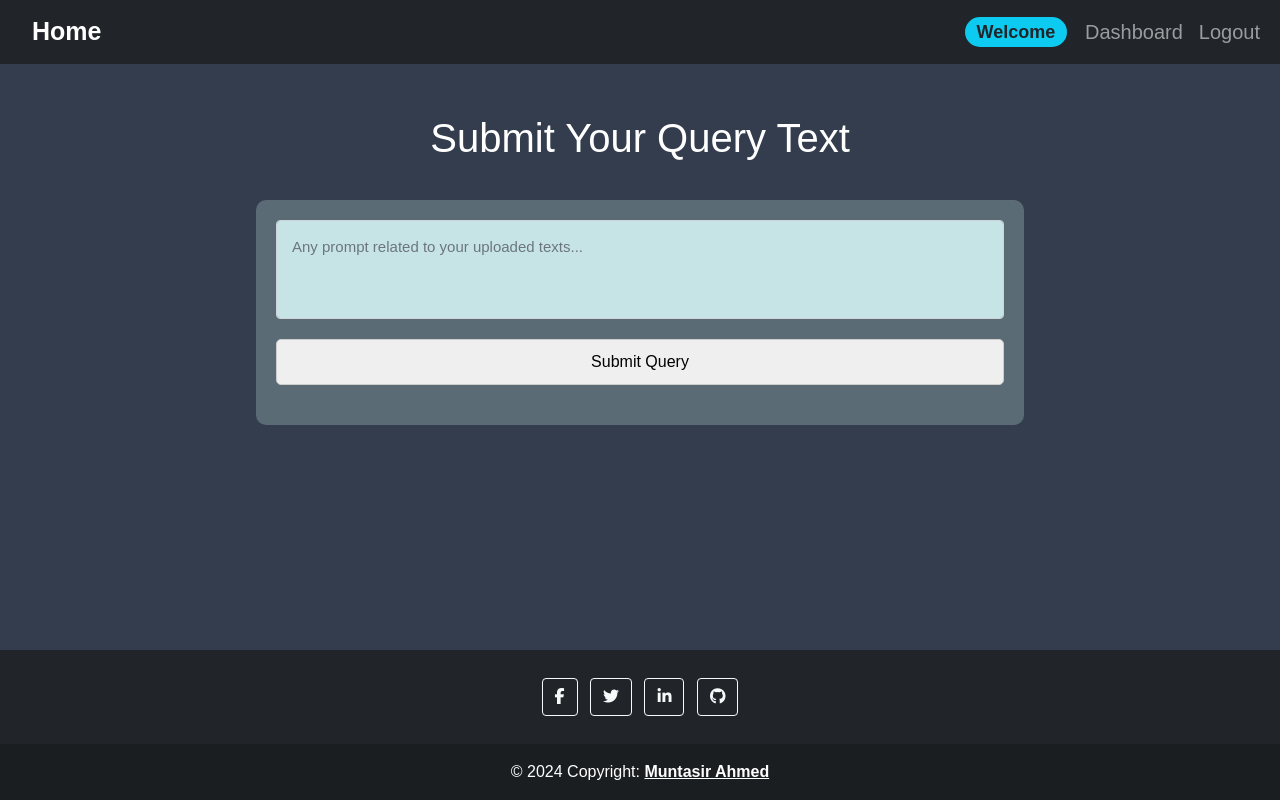
After one commit to Muntasir2179/multimodal-image-similarity-search-using-chromadb, a Django app: page /file-upload/similarity-search-text/ in a window 1280 px wide. The commit adds this page. Run offline with Django 5.2, Linux system fonts and the light colour scheme; the visitor is signed in with stand-in values (Sample User, id 1).

Commit message:
query pages added and query text access in backend

```diff
--- a/image_search/urls.py
+++ b/image_search/urls.py
@@ -7,5 +7,6 @@ urlpatterns = [
     path('signup/', view=views.signup_function, name='signup'),
     path('logout/', view=views.logout_function, name='logout'),
     path('file-upload/', view=views.file_upload, name='file_upload'),
-    path('file-upload/similarity-search/', view=views.similarity_search, name='similarity_search'),
+    path('file-upload/similarity-search-text/', view=views.similarity_search_text, name='similarity_search_text'),
+    path('file-upload/similarity-search-image/', view=views.similarity_search_image, name='similarity_search_image'),
 ]
--- a/image_search/views.py
+++ b/image_search/views.py
@@ -5,6 +5,7 @@ from django.contrib.auth.models import User
 from django.contrib.auth.decorators import login_required
 from zipfile import ZipFile
 import os
+import shutil
 from dashboard.settings import BASE_DIR
 from .chromadb_operations import ChromadbOperations
 
@@ -83,6 +84,29 @@ def signup_function(request):
 
 
 def logout_function(request):
+    # clearing previous data in uploads folder
+    if len(os.listdir(path=BASE_DIR / 'uploads')) != 0:
+        files = os.listdir(path=BASE_DIR / 'uploads')
+        for item in files:
+            # if it is a file
+            if os.path.isfile(BASE_DIR / f'uploads/{item}'):
+                os.remove(path=BASE_DIR / f'uploads/{item}')
+
+            # if it is a directory
+            if os.path.isdir(BASE_DIR / f'uploads/{item}'):
+                shutil.rmtree(path=BASE_DIR / f'uploads/{item}')
+
+    # cleaning the previous vector data
+    if len(os.listdir(path=BASE_DIR / 'database')) != 0:
+        files = os.listdir(path=BASE_DIR / 'database')
+        for item in files:
+            # if it is a file
+            if os.path.isfile(path=BASE_DIR / f"database/{item}"):
+                os.remove(path=BASE_DIR / f"database/{item}")
+
+            # if it is a directory
+            if os.path.isdir(BASE_DIR / f"database/{item}"):
+                shutil.rmtree(path=BASE_DIR / f"database/{item}")
     logout(request=request)
     return redirect('login')
 
@@ -94,36 +118,62 @@ def index(request):
 
 @login_required(login_url='login')
 def file_upload(request):
-    return render(request=request, template_name='upload.html')
+    if request.method == 'GET':
+        return render(request=request, template_name='upload.html')
+    else:
+        if len(request.FILES.getlist('files')) == 0:
+            # if user did not uploaded any file then redirect to the same page
+            return redirect('file_upload')
+        else:
+            uploaded_file = request.FILES.getlist('files')[0]
+            try:
+                with open(f"uploads/{uploaded_file.name}", 'wb') as destination_file:
+                    for chunk in uploaded_file.chunks():
+                        destination_file.write(chunk)
+                destination_file.close()
+
+                # extracting contents from the zip file
+                with ZipFile(f'uploads/{uploaded_file.name}', 'r') as zip_ref:
+                    os.makedirs('uploads/images', exist_ok=True)
+                    zip_ref.extractall('uploads/images')
+
+                os.remove(f"uploads/{uploaded_file.name}")
+                print("[INFO] Data extraction complete")
+
+                vector_operations.insert_data(BASE_DIR / "uploads/images/")
+
+                # switching to search mode based of user choice
+                print(request.POST['search_mode'])
+                if request.POST['search_mode'] == 'text':
+                    return render(request=request, template_name='query_with_text.html')
+                elif request.POST['search_mode'] == 'image':
+                    return render(request=request, template_name='query_with_image.html')
+                else:
+                    return redirect('file_upload')
+            except Exception as e:
+                print(e)
+                return redirect('file_upload')
 
 
 @login_required(login_url='login')
-def similarity_search(request):
-    print(request.POST['search_mode'])
-    if len(request.FILES.getlist('files')) == 0:
-        # if user did not uploaded any file then redirect to the same page
-        return redirect('file_upload')
+def similarity_search_text(request):
+    if request.method == "POST":
+        query_text = request.POST['query']
+        print(query_text)
+        return redirect('similarity_search_text')
     else:
-        uploaded_file = request.FILES.getlist('files')[0]
-        try:
-            with open(f"uploads/{uploaded_file.name}", 'wb') as destination_file:
-                for chunk in uploaded_file.chunks():
-                    destination_file.write(chunk)
-            destination_file.close()
+        return render(request=request, template_name='query_with_text.html')
 
-            # extracting contents from the zip file
-            with ZipFile(f'uploads/{uploaded_file.name}', 'r') as zip_ref:
-                os.makedirs('uploads/images', exist_ok=True)
-                zip_ref.extractall('uploads/images')
 
-            os.remove(f"uploads/{uploaded_file.name}")
-            print("[INFO] Data extraction complete")
+@login_required(login_url='login')
+def similarity_search_image(request):
+    if request.method == "POST":
+        query_text = request.POST['query']
+        print(query_text)
+        return redirect('similarity_search_image')
+    else:
+        return render(request=request, template_name='query_with_image.html')
 
-            vector_operations.insert_data(BASE_DIR / "uploads/images/")
-        except Exception as e:
-            print(e)
-
-        return redirect('file_upload')
 
 def check_user_credentials(user_info):
     username = user_info['username']
--- /dev/null
+++ b/static/css/query_with_texts.css
@@ -0,0 +1,143 @@
+body {
+    margin: 0;
+    padding: 0;
+    font-family: 'Arial', sans-serif;
+    background-color: rgb(51, 61, 78);
+    background-size: cover;
+}
+
+nav {
+    width: 100%;
+}
+
+a {
+    font-weight: bold;
+}
+
+.navbar .container-fluid a {
+    font-size: 25px;
+    padding-left: 20px;
+}
+
+.navbar .container-fluid .navbar-collapse a {
+    font-weight: normal;
+    font-size: 20px;
+}
+
+.navbar .container-fluid .navbar-collapse .nav-item span {
+    font-size: 18px;
+    margin: 8px 10px 0px 10px;
+}
+
+.upload-form {
+    width: 60%;
+    text-align: center;
+    margin-top: 50px;
+    color: white;
+    position: relative;
+    left: 50%;
+    transform: translateX(-50%);
+}
+
+.upload-form h2 {
+    font-size: 40px;
+    padding-bottom: 30px;
+}
+
+form {
+    color: #555;
+    width: 100%;
+    margin: 0 auto;
+    padding: 20px;
+    background-color: rgba(90, 107, 117);
+    border-radius: 10px;
+}
+
+.file-input-container {
+    position: relative;
+}
+
+.file-input-container input {
+    font-size: 15px;
+    padding: 15px 15px;
+}
+
+.file-input-container textarea {
+    color: #555;
+    background-color: #c6e4e6;
+    font-size: 15px;
+    padding: 15px 15px;
+    resize: none;
+    margin-bottom: 20px;
+}
+
+input {
+    width: 100%;
+    padding: 10px;
+    margin-bottom: 20px;
+    border: 1px solid #ccc;
+    border-radius: 5px;
+    box-sizing: border-box;
+}
+
+button {
+    font-size: 18px;
+    padding: 12px;
+    margin-top: 20px;
+    background-color: #333;
+    color: white;
+    border: none;
+    border-radius: 5px;
+    cursor: pointer;
+    transition: background-color 0.3s;
+}
+
+button:hover {
+    background-color: #555;
+}
+
+.response-container {
+    margin-top: 40px;
+    margin-bottom: 200px;
+}
+
+.response-container .card {
+    width: 18rem;
+    height: auto;
+}
+
+.result-container {
+    font-size: 20px;
+    position: relative;
+    left: 50%;
+    transform: translateX(-50%);
+    color: #000;
+    width: 100%;
+    display: none;
+    padding: 20px 20px;
+    margin-bottom: 20px;
+    background-color: rgba(255, 255, 255, 0.8);
+    border-radius: 5px;
+}
+
+.result-container.show-box {
+    display: block;
+}
+
+.query-result h2 {
+    position: relative;
+    left: 50%;
+    transform: translateX(-50%);
+    width: 40%;
+    padding: 0;
+    margin-top: 50px;
+    margin-bottom: 30px;
+    font-size: 40px;
+}
+
+footer {
+    position: fixed;
+    width: 100%;
+    right: 0;
+    bottom: 0;
+}
--- /dev/null
+++ b/templates/query_with_text.html
@@ -0,0 +1,52 @@
+{% extends "includes/nav_footer.html" %}
+{% load static %}
+
+{% block styles %}
+<link rel="stylesheet" href="{% static "css/query_with_texts.css" %}">
+{% endblock styles %}
+
+{% block title %}
+<title>Query With Texts</title>
+{% endblock title %}
+
+{% block content %}
+<div class="upload-form">
+    <h2>Submit Your Query Text</h2>
+    <form action="similarity-search-text/" method="POST">
+        {% csrf_token %}
+        <div class="file-input-container">
+            <textarea class="form-control" name="query" id="query" cols="35" rows="3"
+                placeholder="Any prompt related to your uploaded texts..." required></textarea>
+        </div>
+        <input class="button" type="submit" value="Submit Query">
+    </form>
+
+    {% if query_response %}
+    <div class="response-container">
+        <div class="query-result" id="query-result">
+            <h2>Response to the Query</h2>
+        </div>
+        <div class="row mx-auto justify-content-center">
+            <div class="card mx-2 p-0 mb-4 shadow">
+                <img src="images/background-1.png" class="card-img-top">
+            </div>
+            <div class="card mx-2 p-0 mb-4 shadow">
+                <img src="images/background-1.png" class="card-img-top">
+            </div>
+            <div class="card mx-2 p-0 mb-4 shadow">
+                <img src="images/background-1.png" class="card-img-top">
+            </div>
+            <div class="card mx-2 p-0 mb-4 shadow">
+                <img src="images/background-1.png" class="card-img-top">
+            </div>
+            <div class="card mx-2 p-0 mb-4 shadow">
+                <img src="images/background-1.png" class="card-img-top">
+            </div>
+            <div class="card mx-2 p-0 mb-4 shadow">
+                <img src="images/background-1.png" class="card-img-top">
+            </div>
+        </div>
+    </div>
+    {% endif %}
+</div>
+{% endblock content %}
--- a/templates/upload.html
+++ b/templates/upload.html
@@ -12,7 +12,7 @@
 {% block content %}
 <div class="upload-form">
     <h2>Upload Zip File Containing Images</h2>
-    <form action="similarity-search/" method="POST" enctype="multipart/form-data">
+    <form action="" method="POST" enctype="multipart/form-data">
         {% csrf_token %}
         <div class="mb-3">
             <label class="form-label" for="file">Choose a zip or rar file</label>
```
Also changed, not shown: image_search/chromadb_operations.py (+6 -1 lines), manage.py (+0 -24 lines), static/css/query_with_image.css (added, +95 -0 lines), templates/query_with_image.html (added, +59 -0 lines).
